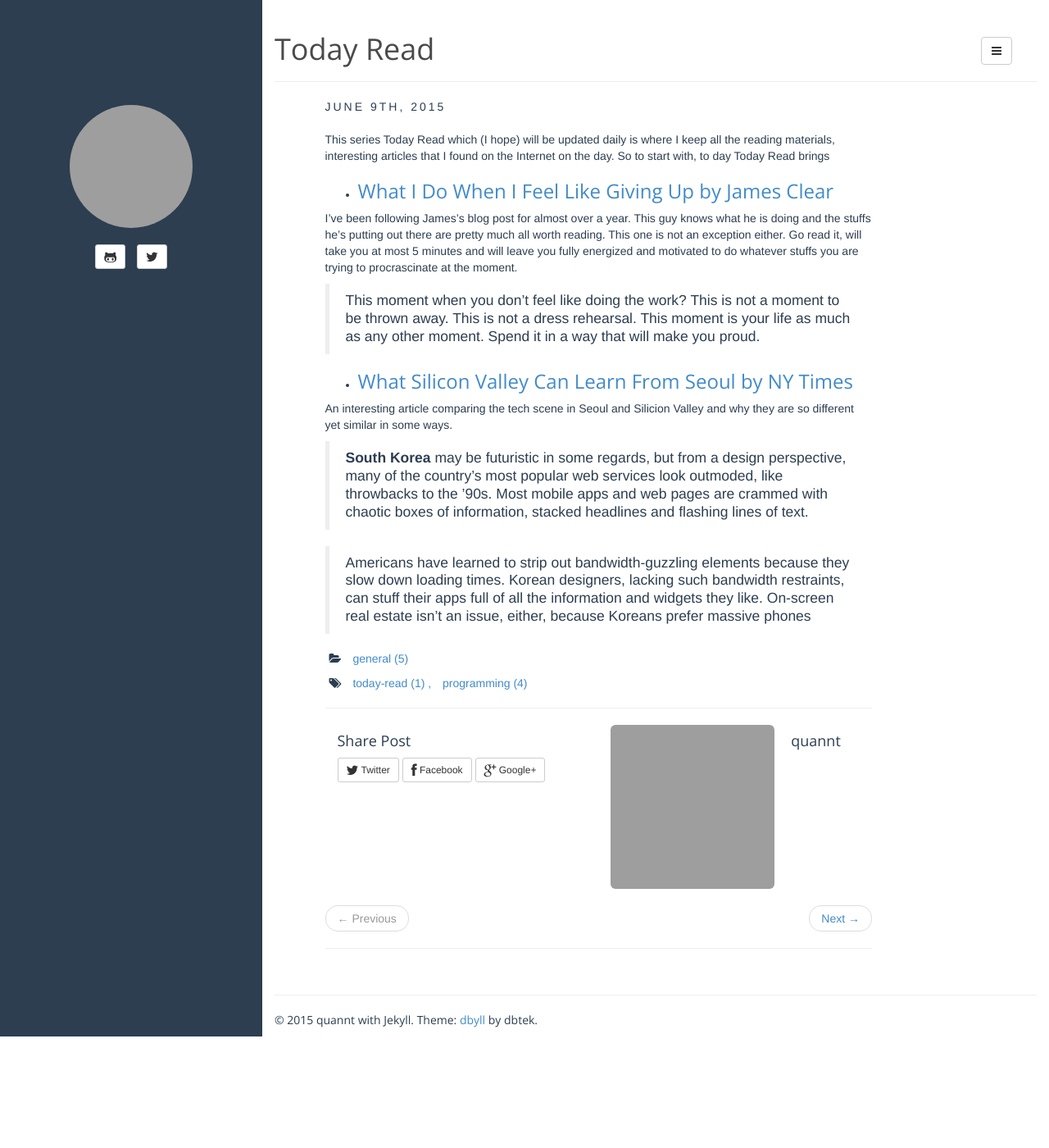
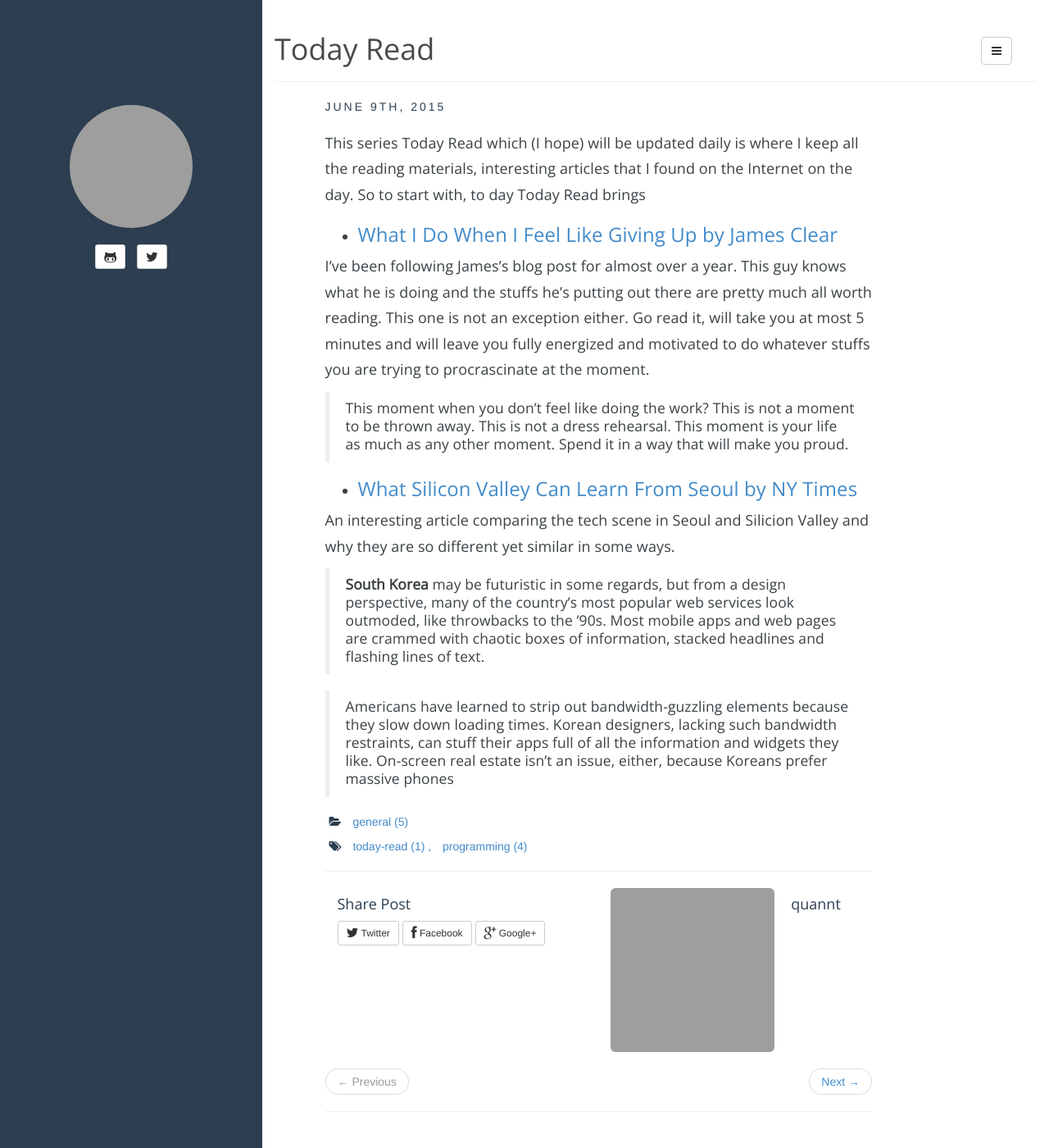
Before and after one commit to quannt/quannt.github.io, a Jekyll site: the page built from _posts/2015-06-09-today-read.markdown, in a window 1280 px wide and 1400 px high. Shown: the whole window at 82% size. Built offline with Jekyll 4.4.1, drawn with Linux system fonts in a browser that asks for light colours; comment, search, counter and statistics services are not loaded; grey boxes are pictures that could not be loaded.

Commit message:
Update style.css

```diff
--- a/assets/css/style.css
+++ b/assets/css/style.css
@@ -92,6 +92,17 @@ article{
 .article_body{
 	margin-top: 20px;
 	margin-bottom: 20px;
+	    height: 100%;
+    max-height: 100%;
+    font-family: "Open Sans", serif;
+    letter-spacing: 0.01rem;
+    font-size: 1.8rem;
+    line-height: 1.75em;
+    color: #3A4145;
+    -webkit-font-feature-settings: 'kern' 1;
+    -moz-font-feature-settings: 'kern' 1;
+    -o-font-feature-settings: 'kern' 1;
+    text-rendering: geometricPrecision;
 }
 
 .post-date {
```
